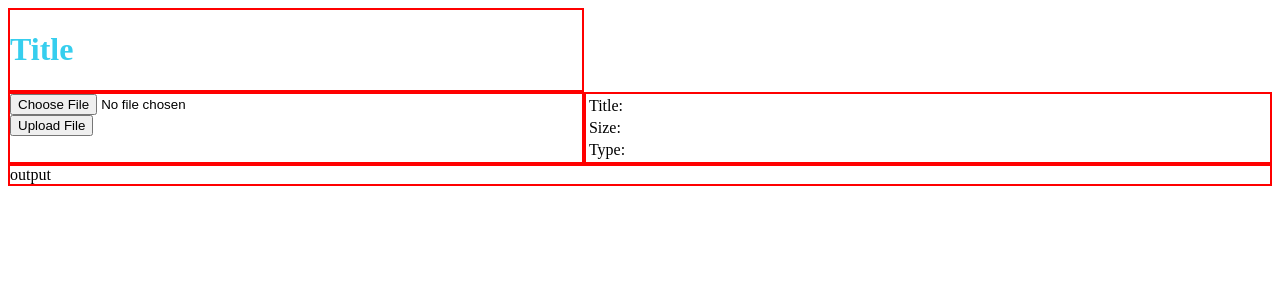
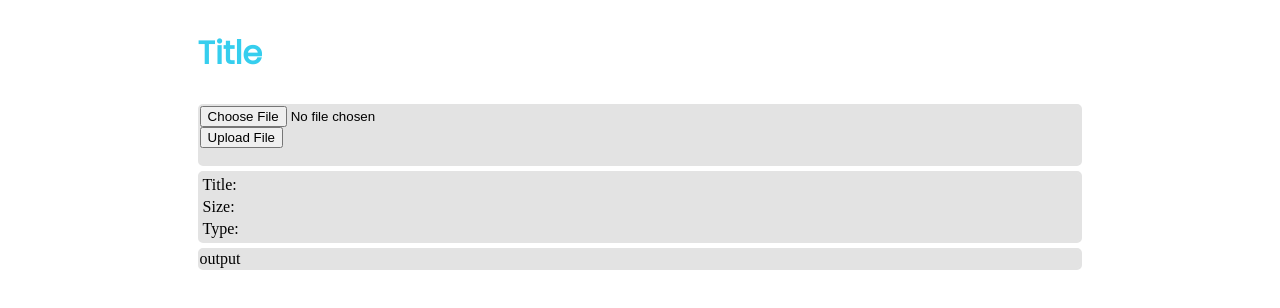
Before and after one commit to BHarper77/TranscodingSystem, a website: page src/index.html in a window 1280 px wide. Drawn offline with nearby package versions, Linux system fonts and the light colour scheme.

Commit message:
Created grid and updated some styling

```diff
--- a/server/index.js
+++ b/server/index.js
@@ -185,4 +185,4 @@ async function fileWatching()
 }
 
 const port = 3000;
-httpServer.listen(port, () => console.log(`Server is running on port ${port}`));
+httpServer.listen(port, () => console.log(`Server is running on: http://localhost:${port}/`));
--- a/src/home.css
+++ b/src/home.css
@@ -1,27 +1,26 @@
 :root {
     --textColour: #36CEEE;
+    --font: 'Poppins';
 }
 
 #title {
     color: var(--textColour);
+    font-family: var(--font);
 }
 
 .grid {
     margin: auto;
     display: grid;
-    grid-template-areas:
-        "header header header"
-        "input userChoice userChoice"
-        "output output output";
+    max-width: 70%;
+    gap: 5px;
+
+    grid-template-columns: repeat(auto-fit, minmax(auto, 1fr));
 }
-
-.item1 { grid-area: header; }
-.item2 { grid-area: input; }
-.item3 { grid-area: userChoice; }
-.item4 { grid-area: output; }
 
 .gridItem {
     border-style: solid;
     border-width: 2px;
-    border-color: red;
+    border-color: #e3e3e3;
+    background-color: #e3e3e3;
+    border-radius: 5px;
 }
--- a/src/index.html
+++ b/src/index.html
@@ -1,6 +1,13 @@
 <html>
     <head>
+        <meta charset="UTF-8" />
+        <meta name="viewport" content="width=device-width, initial-scale=1.0" />
+
+        <title>Transcoding System</title>
+
         <link rel="stylesheet" href="home.css">
+        <link rel="preconnect" href="https://fonts.gstatic.com">
+        <link href="https://fonts.googleapis.com/css2?family=Poppins&display=swap" rel="stylesheet">
     </head>
 
     <script src="/socket.io/socket.io.js"></script>
@@ -8,20 +15,18 @@
     <body>
         <main>
             <div class="grid">
-                <div>
-                    <header class="gridItem item1">
-                        <h1 id="title">Title</h1>
-                    </header>
-                </div>
+                <header>
+                    <h1 id="title">Title</h1>
+                </header>
 
-                <div class="gridItem item2">
+                <div class="gridItem">
                     <form id="uploadForm" method="POST" enctype="multipart/form-data">
                         <input type="file" id="inpFile" name="file" accept="video/*, .mkv"><br>
                         <button type="submit">Upload File</button>
                     </form>
                 </div>
 
-                <div class="gridItem item3">
+                <div class="gridItem">
                     <table>
                         <tr>
                             <td>Title: </td>
@@ -38,7 +43,7 @@
                     </table>
                 </div>
 
-                <div class="gridItem item4">output</div>
+                <div class="gridItem">output</div>
             </div>
         </main>
     </body>
--- a/src/main.js
+++ b/src/main.js
@@ -7,4 +7,4 @@ const io = require("socket.io")(http);
 app.use(express.static("../src/"));
 
 const port = 8080;
-http.listen(port, () => console.log(`Server is running on port ${port}`));
+http.listen(port, () => console.log(`Server is running on: http://localhost:${port}/`));
```
